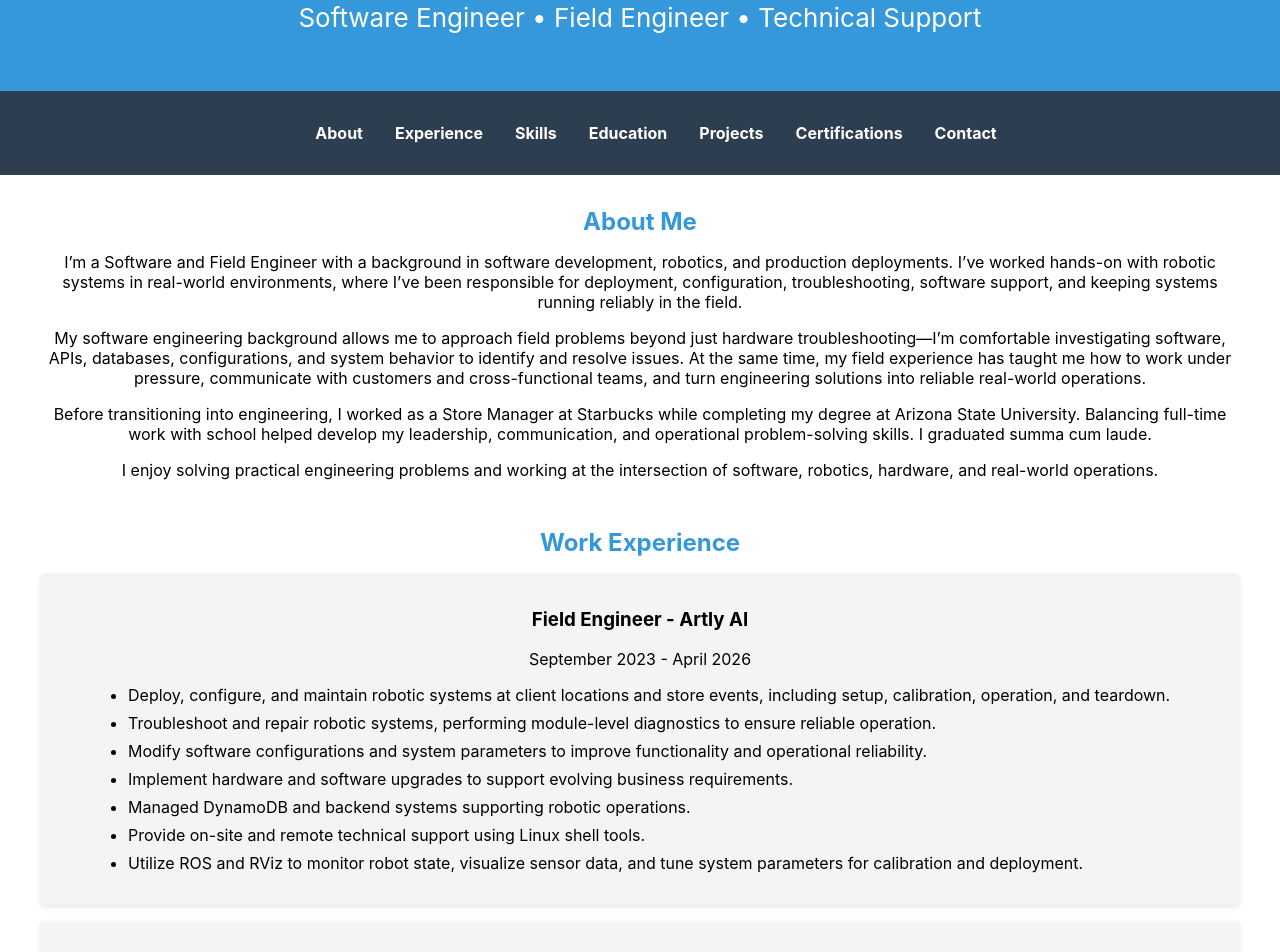
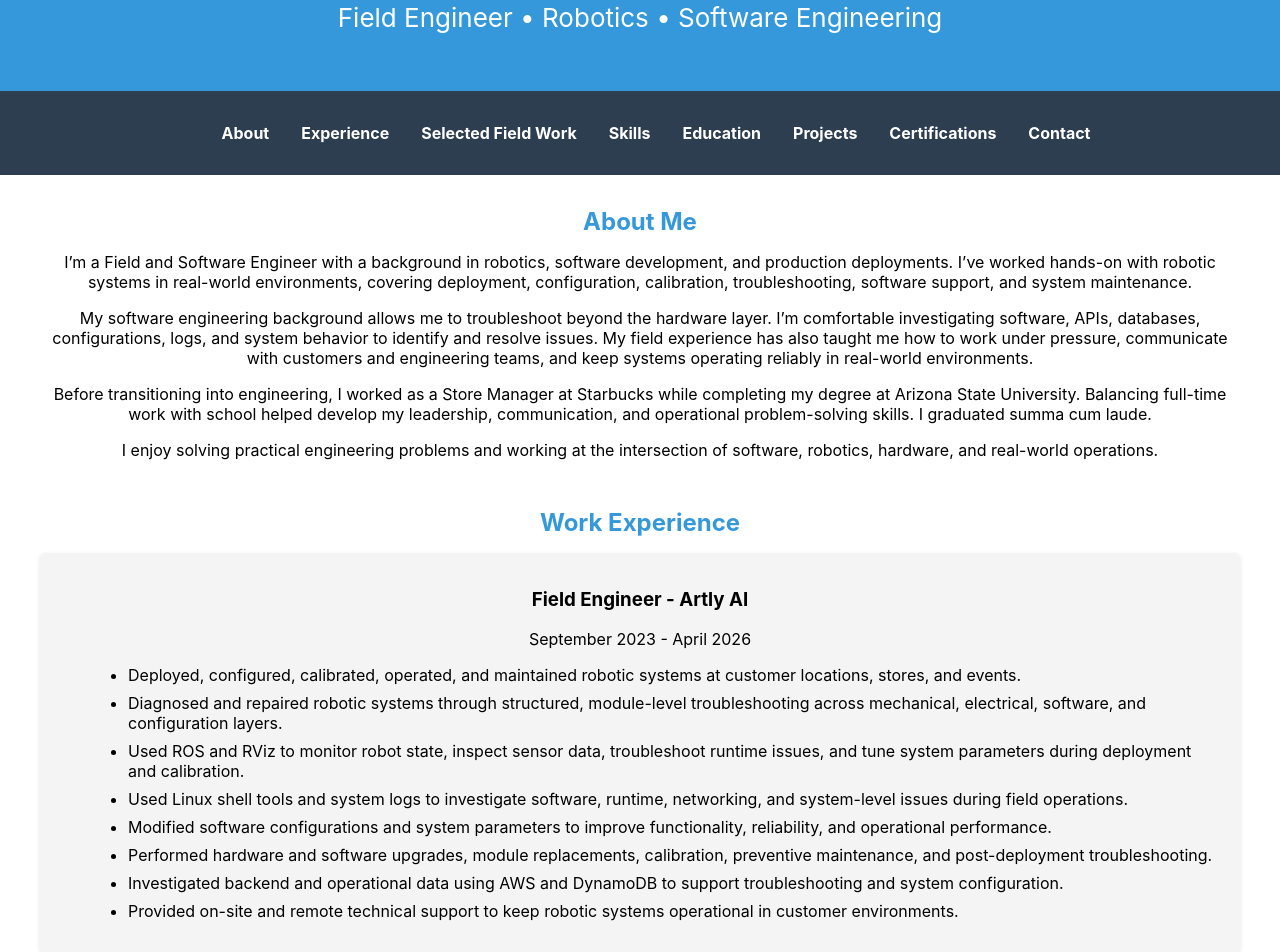
Before and after one commit to ahsu55/alan-hsu-portfolio, a React (Create React App) app: page / in a window 1280 px wide. Shown: the part 360-1312 px from the top of the page. Built offline with nearby package versions, Linux system fonts and the light colour scheme.

Commit message:
Add work sample section

```diff
--- a/src/App.js
+++ b/src/App.js
@@ -8,13 +8,14 @@ function App() {
     <header className="App-header">
       <img src={profilePic} alt="Alan Hsu" className="profile" />
       <h1>Alan Hsu</h1>
-      <p>Software Engineer • Field Engineer • Technical Support</p>
+      <p>Field Engineer • Robotics • Software Engineering</p>
     </header>
 
       <nav>
         <ul>
               <li><a href="#about">About</a></li>
               <li><a href="#experience">Experience</a></li>
+              <li><a href="#work-examples">Selected Field Work</a></li>
               <li><a href="#skills">Skills</a></li>
               <li><a href="#education">Education</a></li>
               <li><a href="#projects">Projects</a></li>
@@ -27,16 +28,22 @@ function App() {
         <section id="about">
           <h2>About Me</h2>
             <p>
-              I’m a Software and Field Engineer with a background in software development, robotics, and production deployments. I’ve worked hands-on with robotic systems in real-world environments, where I’ve been responsible for deployment, configuration, troubleshooting, software support, and keeping systems running reliably in the field.
+                I’m a Field and Software Engineer with a background in robotics, software development, and production deployments.
+                I’ve worked hands-on with robotic systems in real-world environments, covering deployment, configuration, calibration,
+                troubleshooting, software support, and system maintenance.
+            </p>
+            <p> My software engineering background allows me to troubleshoot beyond the hardware layer. I’m comfortable investigating software,
+                APIs, databases, configurations, logs, and system behavior to identify and resolve issues. My field experience has also taught
+                me how to work under pressure, communicate with customers and engineering teams, and keep systems operating reliably in real-world
+                environments.
             </p>
             <p>
-              My software engineering background allows me to approach field problems beyond just hardware troubleshooting—I’m comfortable investigating software, APIs, databases, configurations, and system behavior to identify and resolve issues. At the same time, my field experience has taught me how to work under pressure, communicate with customers and cross-functional teams, and turn engineering solutions into reliable real-world operations.
+                Before transitioning into engineering, I worked as a Store Manager at Starbucks while completing my degree at Arizona State University.
+                Balancing full-time work with school helped develop my leadership, communication, and operational problem-solving skills. I graduated
+                summa cum laude.
             </p>
             <p>
-              Before transitioning into engineering, I worked as a Store Manager at Starbucks while completing my degree at Arizona State University. Balancing full-time work with school helped develop my leadership, communication, and operational problem-solving skills. I graduated summa cum laude.
-            </p>
-            <p>
-             I enjoy solving practical engineering problems and working at the intersection of software, robotics, hardware, and real-world operations.
+                  I enjoy solving practical engineering problems and working at the intersection of software, robotics, hardware, and real-world operations.
             </p>
         </section>
 
@@ -47,13 +54,14 @@ function App() {
               <p>September 2023 - April 2026</p>
 
               <ul>
-                <li>Deploy, configure, and maintain robotic systems at client locations and store events, including setup, calibration, operation, and teardown.</li>
-                <li>Troubleshoot and repair robotic systems, performing module-level diagnostics to ensure reliable operation.</li>
-                <li>Modify software configurations and system parameters to improve functionality and operational reliability.</li>
-                <li>Implement hardware and software upgrades to support evolving business requirements.</li>
-                <li>Managed DynamoDB and backend systems supporting robotic operations.</li>
-                <li>Provide on-site and remote technical support using Linux shell tools.</li>
-                <li>Utilize ROS and RViz to monitor robot state, visualize sensor data, and tune system parameters for calibration and deployment.</li>
+                  <li> Deployed, configured, calibrated, operated, and maintained robotic systems at customer locations, stores, and events. </li>
+                  <li> Diagnosed and repaired robotic systems through structured, module-level troubleshooting across mechanical, electrical, software, and configuration layers. </li>
+                  <li> Used ROS and RViz to monitor robot state, inspect sensor data, troubleshoot runtime issues, and tune system parameters during deployment and calibration. </li>
+                  <li> Used Linux shell tools and system logs to investigate software, runtime, networking, and system-level issues during field operations. </li>
+                  <li> Modified software configurations and system parameters to improve functionality, reliability, and operational performance. </li>
+                  <li> Performed hardware and software upgrades, module replacements, calibration, preventive maintenance, and post-deployment troubleshooting. </li>
+                  <li> Investigated backend and operational data using AWS and DynamoDB to support troubleshooting and system configuration. </li>
+                  <li> Provided on-site and remote technical support to keep robotic systems operational in customer environments. </li>
               </ul>
           </div>
 
@@ -92,22 +100,26 @@ function App() {
              <ul>
                 <li><strong>Program Languages:</strong> Java, Python, JavaScript, TypeScript, C++, Kotlin, Swift</li>
                 <li><strong>Backend:</strong> Spring Boot, REST APIs, Microservices</li>
-                <li><strong>Field Systems:</strong> Robotics systems support, deployment, troubleshooting</li>
+                <li><strong>Robotics & Field Systems:</strong> Robotics deployment,system integration, troubleshooting, calibration, production support</li>
+                <li><strong>Robotics Tools:</strong> ROS, RViz</li>
                 <li><strong>Cloud:</strong> AWS (EC2, S3, DynamoDB)</li>
                 <li><strong>Databases:</strong> MySQL, PostgreSQL, DynamoDB</li>
                 <li><strong>Frontend:</strong> React</li>
+                <li><strong>Systems:</strong> Linux, Bash, Shell Tools</li>
                 <li><strong>Tools:</strong> Docker, Git, GitHub</li>
                 <li><strong>Languages:</strong> English, Mandarin</li>
               </ul>
         </section>
-
         <section id="education">
           <h2>Education</h2>
+
           <div className="project">
             <h3>Arizona State University</h3>
             <p>Bachelor of Science in Software Engineering</p>
             <p>January 2020 - December 2023</p>
-            <p>Cumulative GPA: 3.68/4.0, Major GPA: 3.84/4.0</p>
+            <p>
+              Cumulative GPA: 3.68/4.0, Major GPA: 3.84/4.0
+            </p>
           </div>
 
           <div className="project">
@@ -116,39 +128,96 @@ function App() {
           </div>
         </section>
 
+        {/* PROJECTS */}
         <section id="projects">
           <h2>Projects</h2>
+
           <div className="project">
-            <h3>Capstone Project: Online E-commerce Marketplace for Selling Salvaged Lumber</h3>
+            <h3>
+              Capstone Project: Online E-commerce Marketplace for Selling
+              Salvaged Lumber
+            </h3>
+
             <p>Urban Machine • September 2022 - March 2023</p>
+
             <ul>
-              <li>Collaborated in a team of 5 students to develop a prototype application for selling salvaged lumber online.</li>
-              <li>Designed and implemented an online e-commerce marketplace with a three-tier architecture.</li>
-              <li>Utilized PostgreSQL, SQL, Python, Node.js, TypeScript, and REST APIs for database management, full stack development, and system integration.</li>
+              <li>
+                Collaborated in a team of 5 students to develop a prototype
+                application for selling salvaged lumber online.
+              </li>
+              <li>
+                Designed and implemented an online e-commerce marketplace
+                using a three-tier architecture.
+              </li>
+              <li>
+                Utilized PostgreSQL, SQL, Python, Node.js, TypeScript, and REST
+                APIs for database management, full-stack development, and
+                system integration.
+              </li>
             </ul>
           </div>
         </section>
 
+        {/* CERTIFICATIONS */}
         <section id="certifications">
           <h2>Certifications</h2>
 
           <div className="project">
             <h3>Technical Diagnostics and Troubleshooting Techniques</h3>
-            <p><strong>Microsoft</strong> · July 2026</p>
+            <p>
+              <strong>Microsoft</strong> · July 2026
+            </p>
           </div>
 
           <div className="project">
             <h3>Artificial Intelligence Foundations: Machine Learning</h3>
-            <p><strong>LinkedIn</strong> · June 2024</p>
-           </div>
+            <p>
+              <strong>LinkedIn</strong> · June 2024
+            </p>
+          </div>
         </section>
 
+        {/* CONTACT */}
         <section id="contact">
           <h2>Contact</h2>
-          <p>Email: alaste22@gmail.com</p>
-          <p>Phone: (650) 451-2294</p>
+
+          <p>
+            Email:{' '}
+            <a href="mailto:alaste22@gmail.com">
+              alaste22@gmail.com
+            </a>
+          </p>
+
+          <p>
+            Phone:{' '}
+            <a href="tel:+16504512294">
+              (650) 451-2294
+            </a>
+          </p>
+
           <p>Location: San Mateo, CA</p>
-          <p>LinkedIn: <a href="https://www.linkedin.com/in/alan-hsu-096065161" target="_blank" rel="noopener noreferrer">linkedin.com/in/alan-hsu-096065161</a></p>
+
+          <p>
+            LinkedIn:{' '}
+            <a
+              href="https://www.linkedin.com/in/alan-hsu-096065161"
+              target="_blank"
+              rel="noopener noreferrer"
+            >
+              linkedin.com/in/alan-hsu-096065161
+            </a>
+          </p>
+
+          <p>
+            Portfolio:{' '}
+            <a
+              href="https://ahsu55.github.io/alan-hsu-portfolio/"
+              target="_blank"
+              rel="noopener noreferrer"
+            >
+              ahsu55.github.io/alan-hsu-portfolio
+            </a>
+          </p>
         </section>
       </main>
 
```
